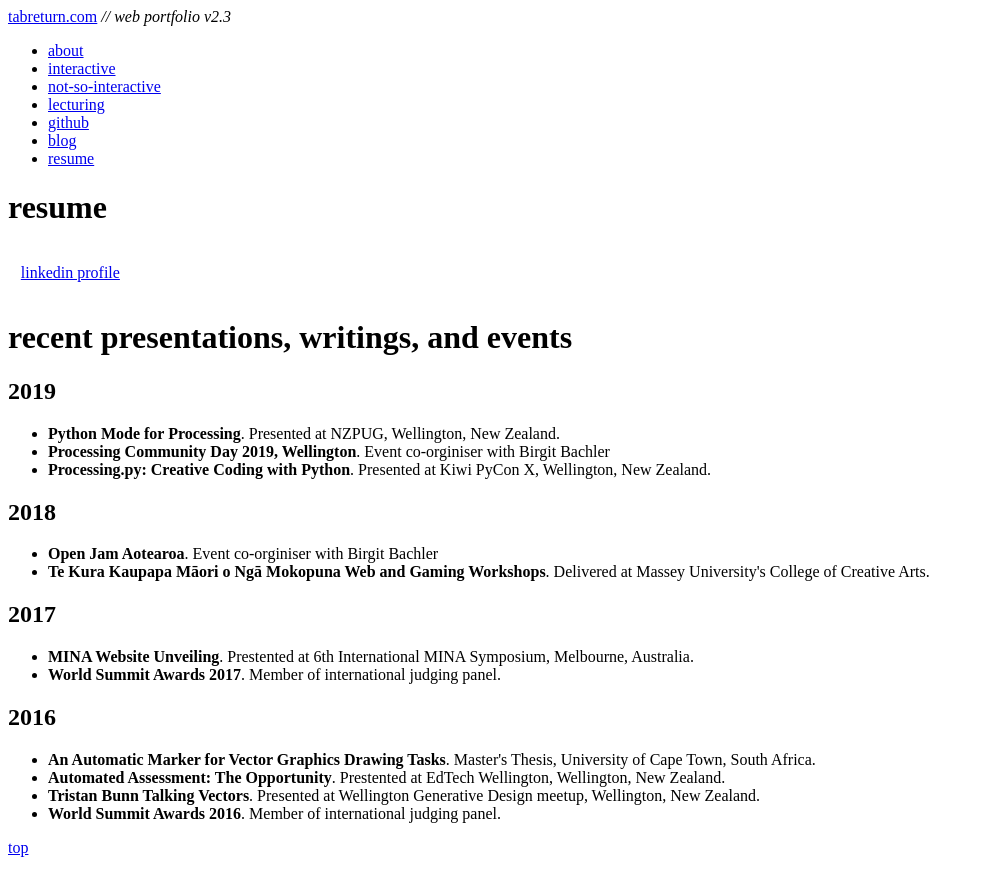
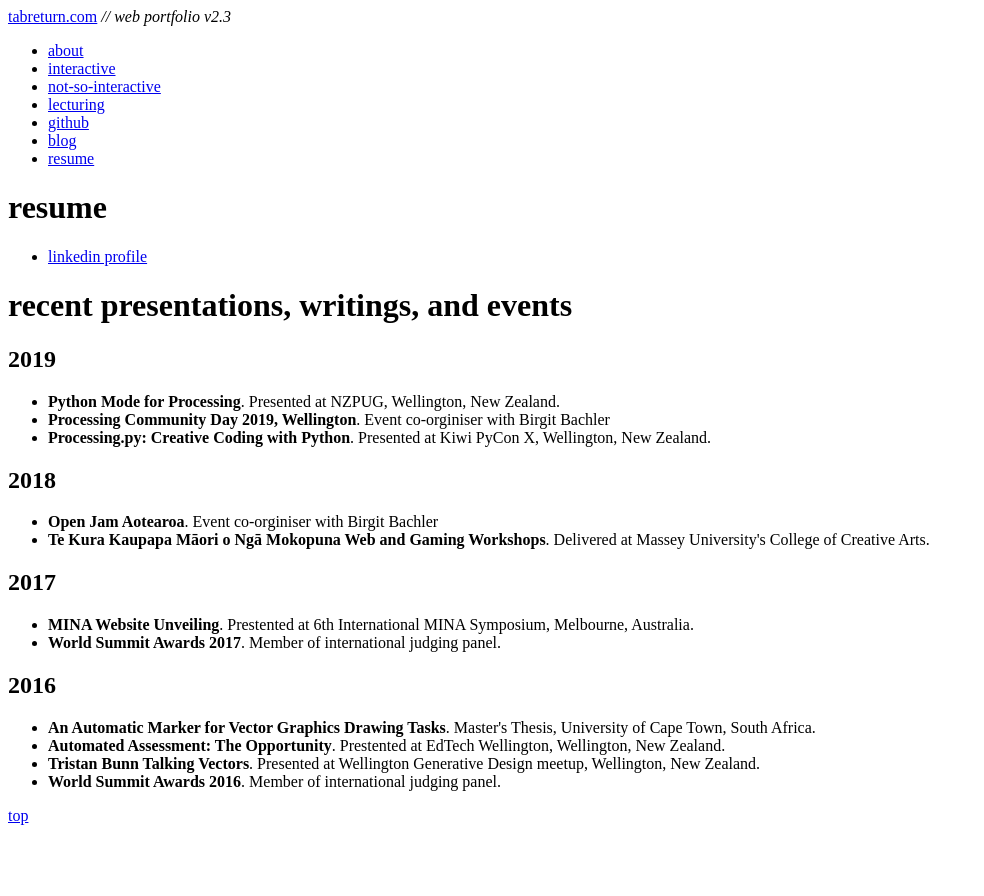
Before and after one commit to tabreturn/tabreturn.portfolio, a Jekyll site: the page built from resume.html, in a window 1280 px wide. Shown: the top 896 px of the page, without its empty margins (0-984 px from the left). Built offline with Jekyll 4.4.1, drawn with Linux system fonts in a browser that asks for light colours; nearby versions of some CDN libraries; library files that are not in the unit come from our copies; comment, search, counter and statistics services are not loaded.

Commit message:
- place linkedin link in list

```diff
--- a/resume.html
+++ b/resume.html
@@ -3,8 +3,12 @@
 title:  resume
 ---
 
-<div style="margin-left:0.8em; padding:1em 0">
-  <a href="https://www.linkedin.com/in/tristan-bunn-918175b1/">linkedin profile</a>
+<div class="entryContainer">
+  <ul>
+    <li>
+      <a href="https://www.linkedin.com/in/tristan-bunn-918175b1/">linkedin profile</a>
+    </li>
+  </ul>
 </div>
 
 <div class="entryContainer">
```
